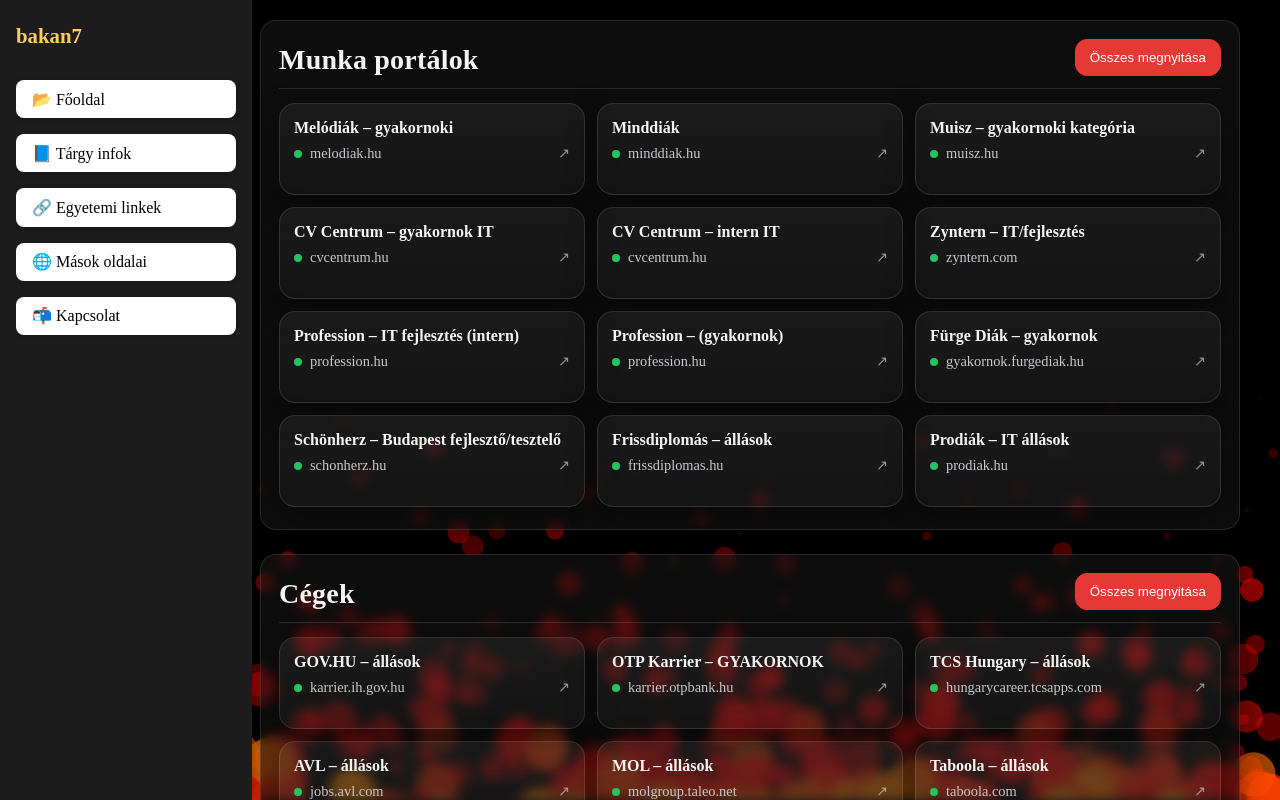
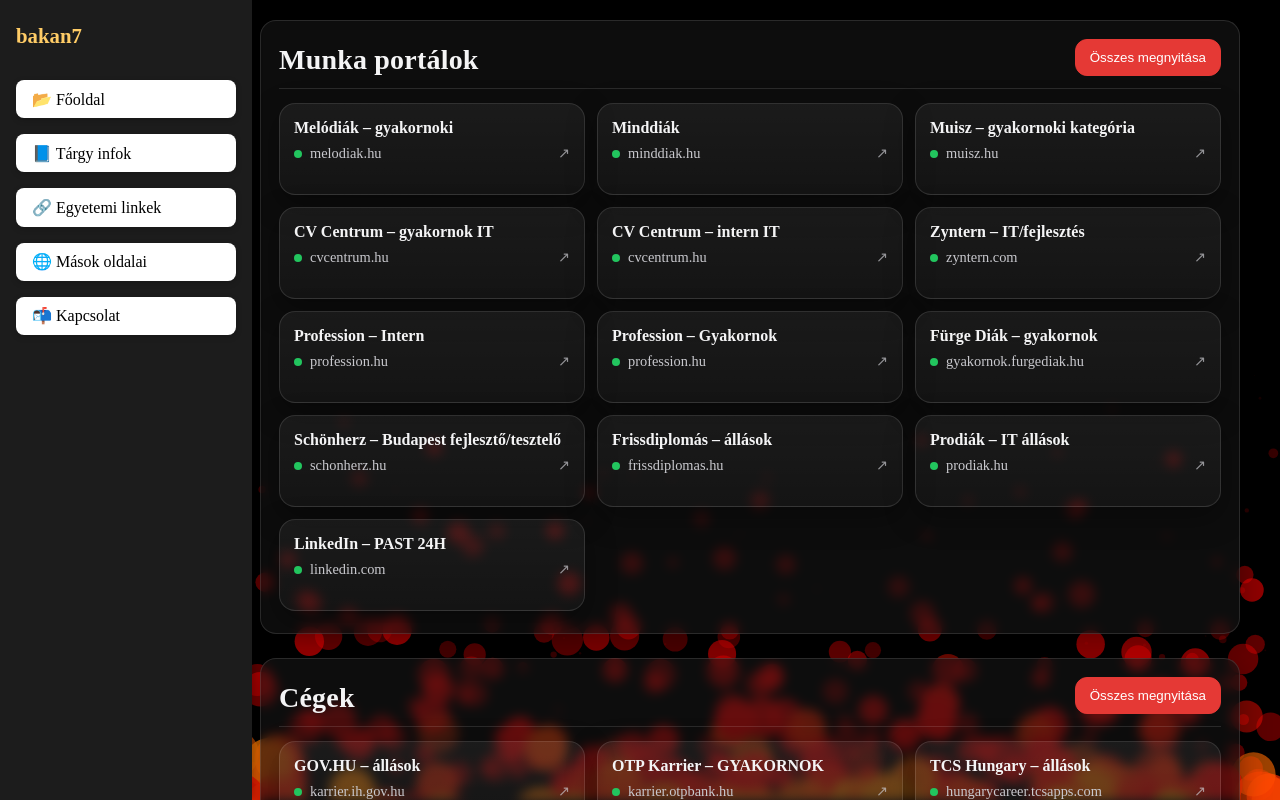
Before and after one commit to Andrssss/MyWebsite, a React (Vite) app: page /gyakornoki_poziciok in a window 1280 px wide. Shown: the top 800 px of the page. Built offline with nearby package versions, Linux system fonts and the light colour scheme.

Commit message:
new link

```diff
--- a/src/LinksLauncher.jsx
+++ b/src/LinksLauncher.jsx
@@ -7,12 +7,13 @@ const JOB_PORTALS = [
   { label: 'CV Centrum – gyakornok IT', url: 'https://cvcentrum.hu/allasok/?s=gyakornok&category%5B%5D=it&category%5B%5D=it-programozas&category%5B%5D=it-uzemeltetes' },
   { label: 'CV Centrum – intern IT', url: 'https://cvcentrum.hu/?s=intern&category%5B%5D=information-technology&category%5B%5D=it&category%5B%5D=it-programozas&category%5B%5D=it-uzemeltetes&category%5B%5D=networking&type=&_noo_job_field_year_experience=&post_type=noo_job' },
   { label: 'Zyntern – IT/fejlesztés', url: 'https://zyntern.com/jobs?fields=16' },
-  { label: 'Profession – IT fejlesztés (intern)', url: 'https://www.profession.hu/allasok/it-programozas-fejlesztes/1,10,0,intern' },
-  { label: 'Profession – (gyakornok)', url: 'https://www.profession.hu/allasok/it-uzemeltetes-telekommunikacio/1,25,0,gyakornok' },
+  { label: 'Profession – Intern', url: 'https://www.profession.hu/allasok/it-programozas-fejlesztes/1,10,0,intern' },
+  { label: 'Profession – Gyakornok', url: 'https://www.profession.hu/allasok/it-uzemeltetes-telekommunikacio/1,25,0,gyakornok' },
   { label: 'Fürge Diák – gyakornok', url: 'https://gyakornok.furgediak.hu/allasok?statikusmunkakor=7' },
   { label: 'Schönherz – Budapest fejlesztő/tesztelő', url: 'https://schonherz.hu/diakmunkak/budapest/fejleszto---tesztelo' },
   { label: 'Frissdiplomás – állások', url: 'https://www.frissdiplomas.hu/allasok' },
-  { label: 'Prodiák – IT állások', url: 'https://www.prodiak.hu/adverts/it-5980e4975de0fe1b308b460a/osszes/kulfold' }
+  { label: 'Prodiák – IT állások', url: 'https://www.prodiak.hu/adverts/it-5980e4975de0fe1b308b460a/osszes/kulfold' },
+  { label: 'LinkedIn – PAST 24H', url: 'https://www.linkedin.com/jobs/search/?currentJobId=4194029806&f_E=1%2C2&f_TPR=r86400&geoId=100288700&origin=JOB_SEARCH_PAGE_JOB_FILTER&refresh=true&sortBy=R' }
 ];
 
 const COMPANIES = [
```
